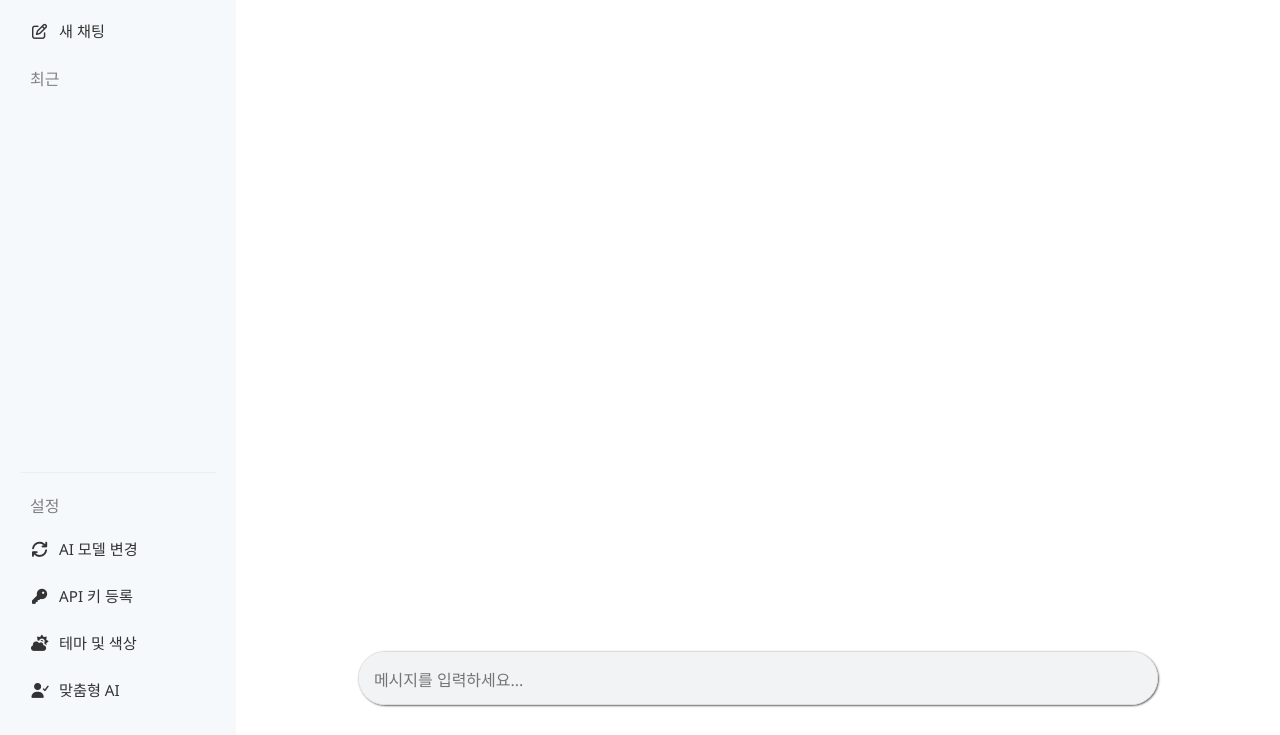
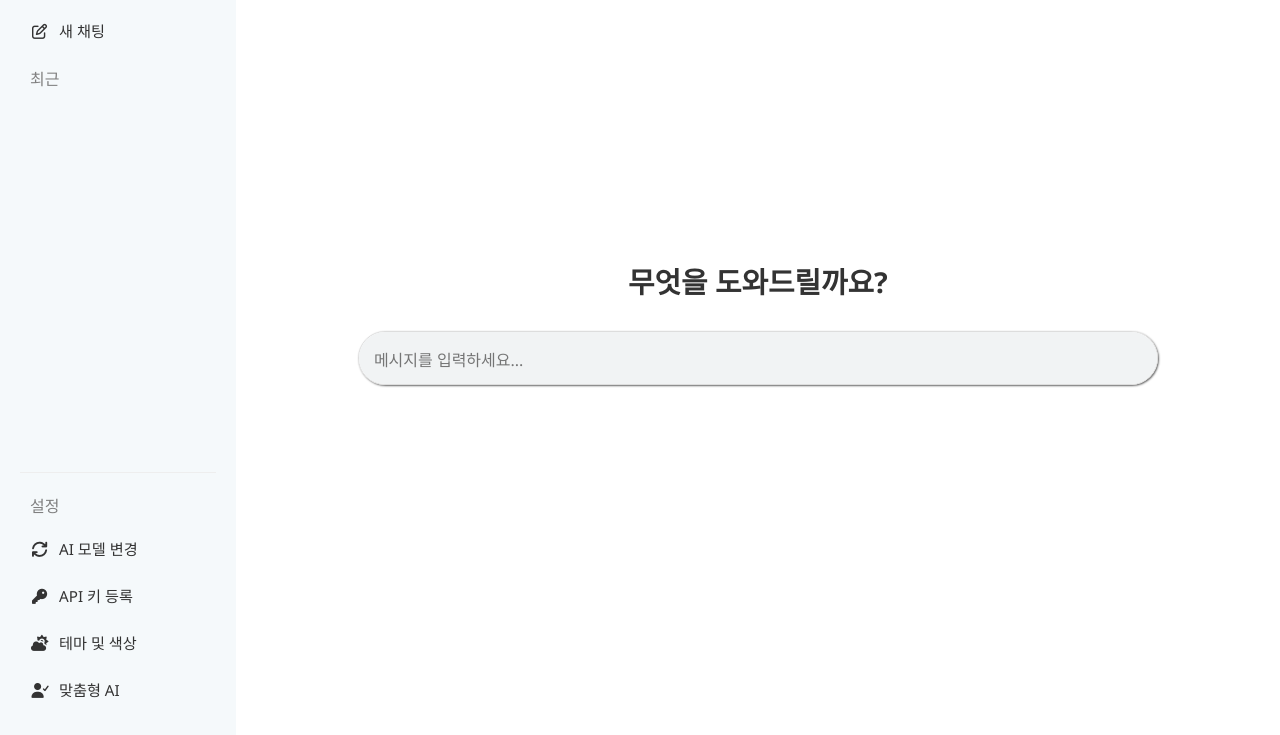
Before and after one commit to DragonCastle7512/IA2E, a website with bundled scripts: page frontend/index.html in a window 1280 px wide. Both pictures are taken after a click on the item "새 채팅". Shown: the part 65-800 px from the top of the page. Built offline with nearby package versions, Linux system fonts and the light colour scheme; no server answers.

Commit message:
feat: 메인 UI 변경
- 아무 채팅 기록 없을 때, 메인 화면 UI 변경

```diff
--- a/frontend/script.js
+++ b/frontend/script.js
@@ -8,6 +8,24 @@ let selectedChat = null;
 let streaming = false;
 export function setSelectedChat(chatId) {
     selectedChat = chatId;
+    const output = document.getElementsByClassName('input-area')[0];
+    const chat = document.getElementsByClassName('main-chat-area')[0];
+    if(chatId === null) {
+        const h1 = document.createElement('h1');
+        chat.style.height = '60%';
+        const target = document.getElementById('chat-title');
+        if(!target) {
+            h1.textContent = '무엇을 도와드릴까요?';
+            h1.id = 'chat-title';
+            output.before(h1);
+        }
+    }
+    else {
+        chat.style.height = '100%';
+        const target = document.getElementById('chat-title');
+        if(target)
+            target.remove();
+    }
 }
 export const getStreaming = () => streaming;
 
--- a/frontend/style.css
+++ b/frontend/style.css
@@ -159,6 +159,8 @@ body {
     display: flex;
     flex-direction: column;
     margin: 0 auto;
+    /* height: 50%; */
+    transition: height 0.4s ease;
 }
 
 .main-chat-area h1 {
```
